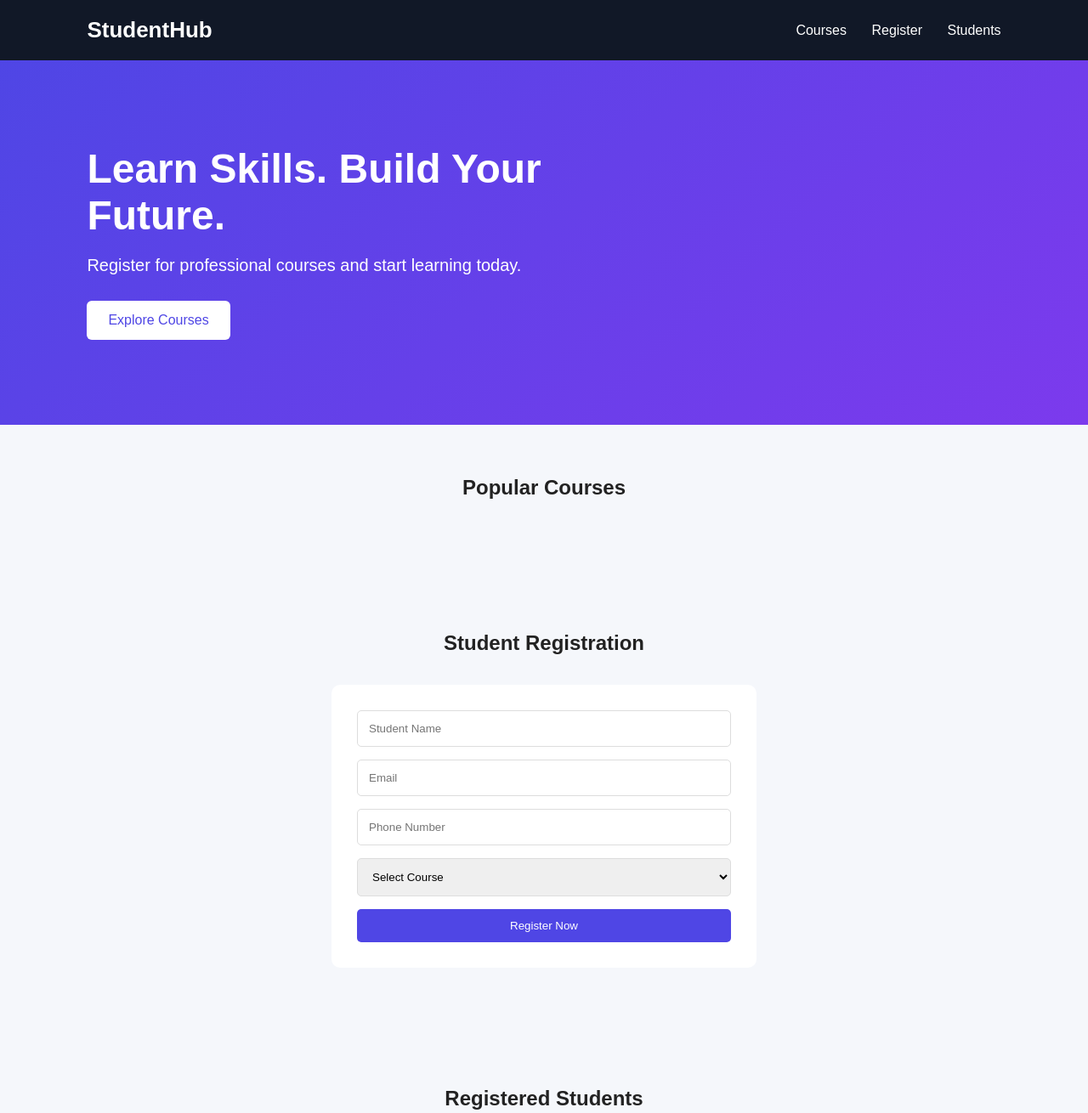
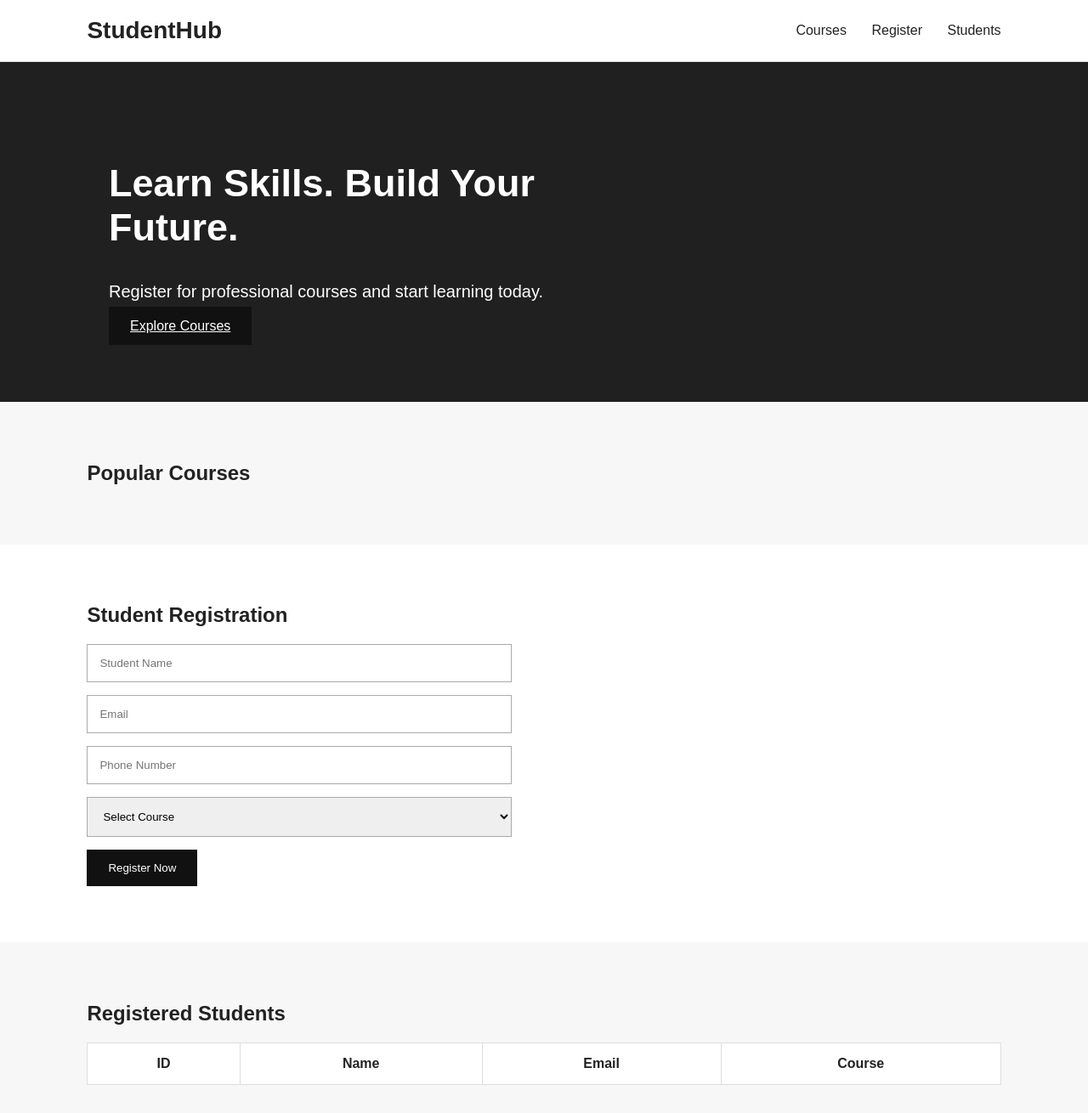
Before and after one commit to Madhavmadd/Devops-3-tier-project, a plain HTML site: page frontend/index.html in a window 1280 px wide. Shown: the top 1310 px of the page at 85% size. Drawn offline with Linux system fonts and the light colour scheme; no server answers; files whose address does not match are found by name.

Commit message:
Update style.css

```diff
--- a/frontend/style.css
+++ b/frontend/style.css
@@ -1,142 +1,104 @@
 * {
     box-sizing: border-box;
-    margin: 0;
-    padding: 0;
 }
 
 body {
+    margin: 0;
     font-family: Arial, sans-serif;
-    background: #f5f7fb;
+    background: #f7f7f7;
     color: #222;
 }
 
 header {
-    background: #111827;
-    color: white;
+    background: #ffffff;
     padding: 20px 8%;
     display: flex;
     justify-content: space-between;
     align-items: center;
+    border-bottom: 1px solid #ddd;
 }
 
 .logo {
-    font-size: 26px;
+    font-size: 28px;
     font-weight: bold;
 }
 
 nav a {
-    color: white;
+    margin-left: 25px;
     text-decoration: none;
-    margin-left: 25px;
+    color: #222;
 }
 
 .hero {
-    min-height: 400px;
-    padding: 100px 8%;
-    background: linear-gradient(
-        135deg,
-        #4f46e5,
-        #7c3aed
-    );
+    background: #202020;
     color: white;
+    padding: 80px 10%;
 }
 
 .hero h1 {
-    font-size: 48px;
+    font-size: 45px;
     max-width: 650px;
-    margin-bottom: 20px;
 }
 
 .hero p {
     font-size: 20px;
-    margin-bottom: 30px;
 }
 
-.button {
-    display: inline-block;
-    background: white;
-    color: #4f46e5;
+.button,
+button {
+    background: #111;
+    color: white;
     padding: 14px 25px;
-    text-decoration: none;
-    border-radius: 6px;
+    border: none;
+    cursor: pointer;
 }
 
-section {
-    padding: 60px 8%;
-}
-
-section h2 {
-    text-align: center;
-    margin-bottom: 35px;
+.container {
+    padding: 50px 8%;
 }
 
 .courses {
     display: flex;
     gap: 25px;
-    justify-content: center;
     flex-wrap: wrap;
 }
 
-.course {
+.course-card {
     background: white;
-    padding: 30px;
     width: 300px;
-    border-radius: 10px;
-    box-shadow: 0 4px 15px rgba(0,0,0,0.1);
+    padding: 25px;
+    border: 1px solid #ddd;
 }
 
-.course h3 {
-    margin-bottom: 15px;
-}
-
-.course p {
-    margin-bottom: 20px;
-    line-height: 1.6;
-}
-
-.course h4 {
-    margin-bottom: 20px;
+.course-card h3 {
     font-size: 22px;
 }
 
-button {
-    border: none;
-    background: #4f46e5;
-    color: white;
-    padding: 12px 20px;
-    border-radius: 5px;
-    cursor: pointer;
+.registration {
+    background: white;
+    padding: 50px 8%;
 }
 
 form {
     max-width: 500px;
-    margin: auto;
-    background: white;
-    padding: 30px;
-    border-radius: 10px;
 }
 
 input,
 select {
     width: 100%;
-    padding: 13px;
+    padding: 14px;
     margin-bottom: 15px;
-    border: 1px solid #ddd;
-    border-radius: 5px;
+    border: 1px solid #aaa;
 }
 
-form button {
+table {
     width: 100%;
+    background: white;
+    border-collapse: collapse;
 }
 
-#message {
-    text-align: center;
-    margin-top: 20px;
+th,
+td {
+    padding: 15px;
+    border: 1px solid #ddd;
 }
-
-footer {
-    background: #111827;
-    color: white;
-    text-align: center;
-    padding: 25px;
-}
```
